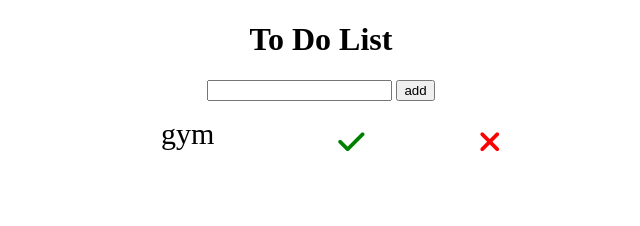
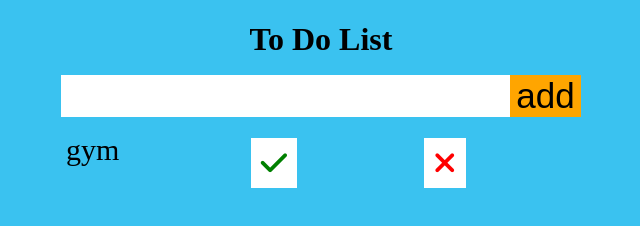
Before and after one commit to AlimammadzadaFatima/toDoListDOM, a plain HTML site: page index.html in a window 1280 px wide. Shown: the whole page, without its empty margins (319-959 px from the left). Drawn offline with Linux system fonts and the light colour scheme.

Commit message:
guya dizayni duzeltdim

```diff
--- a/index.html
+++ b/index.html
@@ -28,32 +28,52 @@
 </body>
 </html>
 <style>
+    body{
+        background-color: rgb(58, 194, 240);
+    }
     .todo{
-        text-align: center;
+    text-align: center;
     margin: auto;
-    width: 400px;
+    width: 600px;
+    }
+    input,button{
+        font-size: 35px;
+        border: 0;
+        margin: -5px;
+
+    }
+    button{
+        background-color: orange;
+
+    }
+    ul{
+        width: 75%;
     }
     li{
         display: flex;
-        width: 350px;
+        width: 90%;
         justify-content: space-between;
+        padding: 5px;
     }
     .icon li p{
         margin: 0;
         padding: 0;
-        padding-right: 20px;
+        padding-right: 10px;
         font-size: 30px;
 
     }
     .ok, .del{
         font-size: 30px;
         padding: 10px;
+        margin: 5px;
     }
     .ok{
         color: green;
+        background-color: #fff;
     }
     .del{
         color: red;
+        background-color: #fff;
     }
     .icon .ok:hover{
         cursor: pointer;
```
